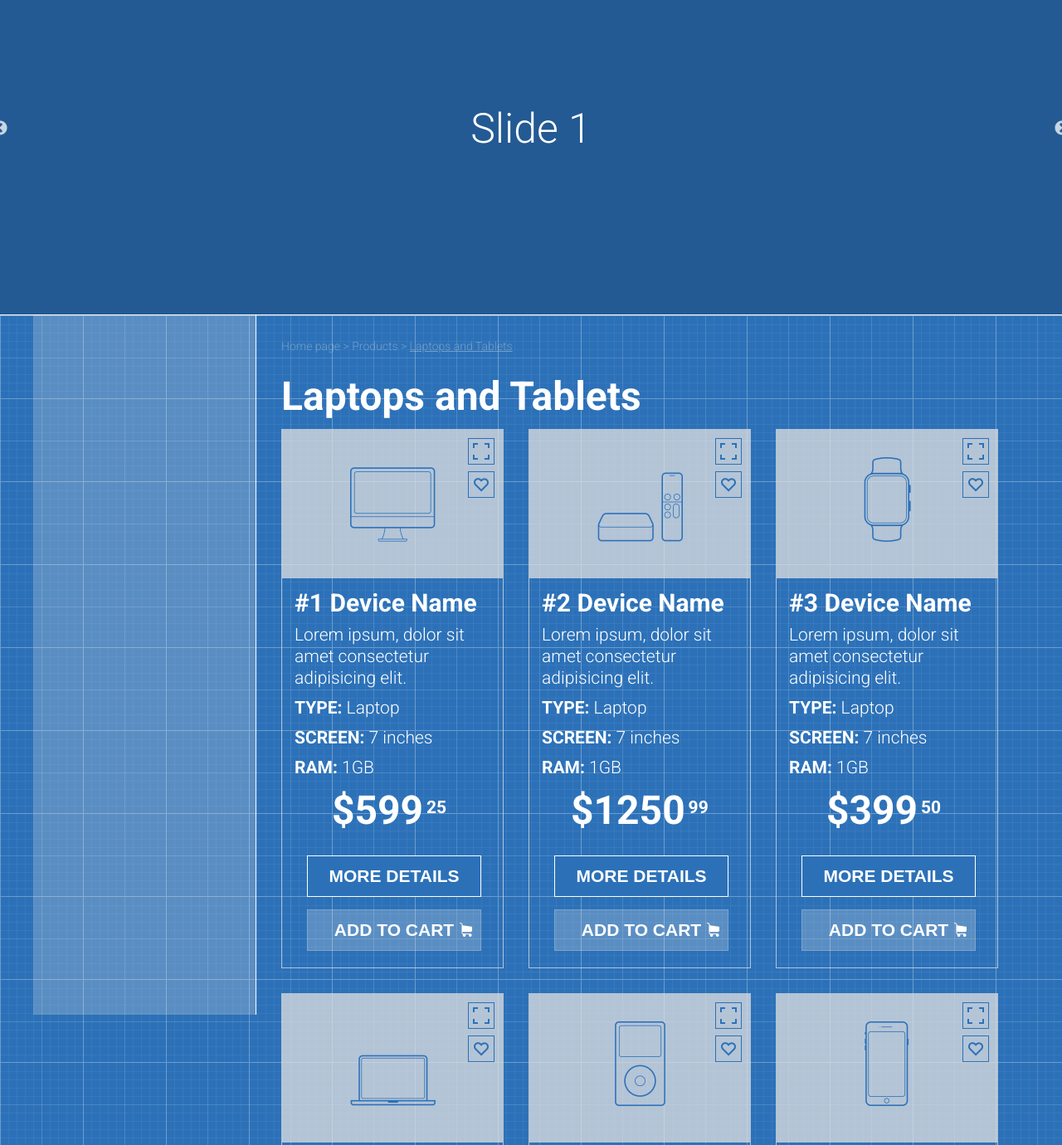
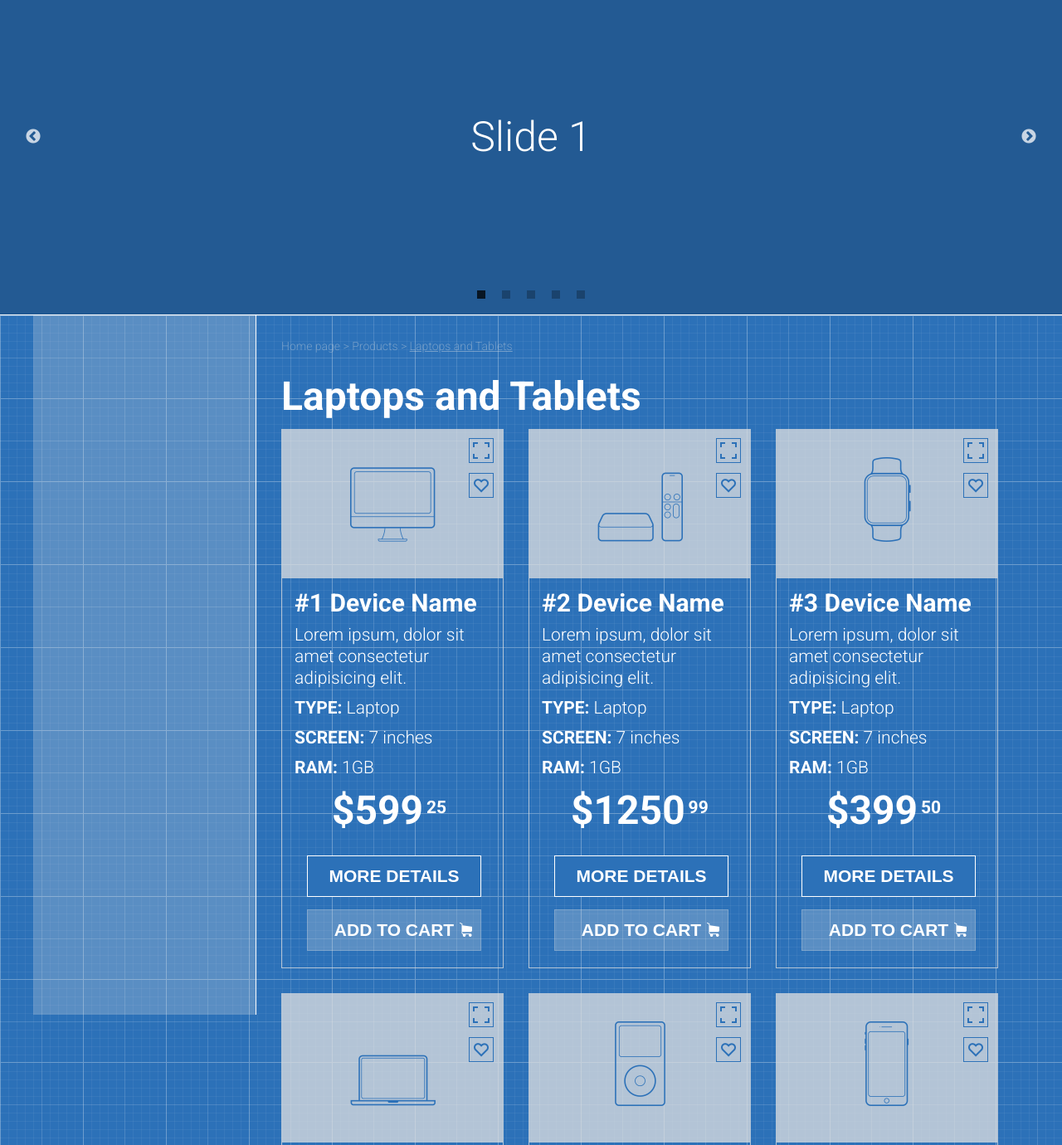
Before and after one commit to DiKey100/shop-project, a plain HTML site: page index.html in a window 1280 px wide. Shown: the part 120-1500 px from the top of the page at 83% size. Drawn offline with nearby package versions, Linux system fonts and the light colour scheme.

Commit message:
iMadeAWorkingLikeButton

```diff
--- a/app.js
+++ b/app.js
@@ -34,6 +34,19 @@ modal.addEventListener("click", function (e) {
   }
 });
 
+// heart like
+let heartBtn = document.querySelectorAll(".heart");
+heartBtn.forEach((item) =>
+  item.addEventListener("click", function () {
+    item.classList.add("heart-like");
+  })
+);
+
 // slider
-
-$(".slider-block").slick();
+$(".slider-block").slick({
+  dots: true,
+  infinite: true,
+  speed: 400,
+  slidesToShow: 1,
+  slidesToScroll: 1,
+});
--- a/index.html
+++ b/index.html
@@ -102,11 +102,13 @@
                 <p class="sublite">Laptops and Tablets</p>
                 <div class="catalog">
                     <div class="prod">
-                        <a href= "">
+                        <div class="image">
                             <img src="images/icon_17.png" alt="">
-                            <span class="full-screen"></span>
-                            <span class="heart"></span>
-                        </a>
+                            <div class="image-buttons">
+                                <div class="full-screen"></div>
+                                <div class="heart"></div>
+                            </div>
+                        </div>
                         <div class="about">
                             <p class="title">#1 Device Name</p>
                             <p class="text">Lorem ipsum, dolor sit amet consectetur adipisicing elit.</p>
@@ -124,11 +126,13 @@
                         </div>
                     </div>
                     <div class="prod">
-                        <a href= "">
+                        <div class="image">
                             <img src="images/icon_9.png" alt="">
-                            <span class="full-screen"></span>
-                            <span class="heart"></span>
-                        </a>
+                            <div class="image-buttons">
+                                <div class="full-screen"></div>
+                                <div class="heart"></div>
+                            </div>
+                        </div>
                         <div class="about">
                             <p class="title">#2 Device Name</p>
                             <p class="text">Lorem ipsum, dolor sit amet consectetur adipisicing elit.</p>
@@ -146,11 +150,13 @@
                         </div>
                     </div>
                     <div class="prod">
-                        <a href= "">
+                        <div class="image">
                             <img src="images/icon_10.png" alt="">
-                            <span class="full-screen"></span>
-                            <span class="heart"></span>
-                        </a>
+                            <div class="image-buttons">
+                                <div class="full-screen"></div>
+                                <div class="heart"></div>
+                            </div>
+                        </div>
                         <div class="about">
                             <p class="title">#3 Device Name</p>
                             <p class="text">Lorem ipsum, dolor sit amet consectetur adipisicing elit.</p>
@@ -168,11 +174,13 @@
                         </div>
                     </div>
                     <div class="prod">
-                        <a href= "">
+                        <div class="image">
                             <img src="images/icon_16.png" alt="">
-                            <span class="full-screen"></span>
-                            <span class="heart"></span>
-                        </a>
+                            <div class="image-buttons">
+                                <div class="full-screen"></div>
+                                <div class="heart"></div>
+                            </div>
+                        </div>
                         <div class="about">
                             <p class="title">#1 Device Name</p>
                             <p class="text">Lorem ipsum, dolor sit amet consectetur adipisicing elit.</p>
@@ -190,11 +198,13 @@
                         </div>
                     </div>
                     <div class="prod">
-                        <a href= "">
+                        <div class="image">
                             <img src="images/icon_14.png" alt="">
-                            <span class="full-screen"></span>
-                            <span class="heart"></span>
-                        </a>
+                            <div class="image-buttons">
+                                <div class="full-screen"></div>
+                                <div class="heart"></div>
+                            </div>
+                        </div>
                         <div class="about">
                             <p class="title">#2 Device Name</p>
                             <p class="text">Lorem ipsum, dolor sit amet consectetur adipisicing elit.</p>
@@ -212,11 +222,13 @@
                         </div>
                     </div>
                     <div class="prod">
-                        <a href= "">
+                        <div class="image">
                             <img src="images/icon_12.png" alt="">
-                            <span class="full-screen"></span>
-                            <span class="heart"></span>
-                        </a>
+                            <div class="image-buttons">
+                                <div class="full-screen"></div>
+                                <div class="heart"></div>
+                            </div>
+                        </div>
                         <div class="about">
                             <p class="title">#3 Device Name</p>
                             <p class="text">Lorem ipsum, dolor sit amet consectetur adipisicing elit.</p>
@@ -234,11 +246,13 @@
                         </div>
                     </div>
                     <div class="prod">
-                        <a href= "">
+                        <div class="image">
                             <img src="images/icon_15.png" alt="">
-                            <span class="full-screen"></span>
-                            <span class="heart"></span>
-                        </a>
+                            <div class="image-buttons">
+                                <div class="full-screen"></div>
+                                <div class="heart"></div>
+                            </div>
+                        </div>
                         <div class="about">
                             <p class="title">#1 Device Name</p>
                             <p class="text">Lorem ipsum, dolor sit amet consectetur adipisicing elit.</p>
@@ -256,11 +270,13 @@
                         </div>
                     </div>
                     <div class="prod">
-                        <a href= "">
+                        <div class="image">
                             <img src="images/icon_9.png" alt="">
-                            <span class="full-screen"></span>
-                            <span class="heart"></span>
-                        </a>
+                            <div class="image-buttons">
+                                <div class="full-screen"></div>
+                                <div class="heart"></div>
+                            </div>
+                        </div>
                         <div class="about">
                             <p class="title">#2 Device Name</p>
                             <p class="text">Lorem ipsum, dolor sit amet consectetur adipisicing elit.</p>
@@ -278,11 +294,13 @@
                         </div>
                     </div>
                     <div class="prod">
-                        <a href= "">
+                        <div class="image">
                             <img src="images/icon_10.png" alt="">
-                            <span class="full-screen"></span>
-                            <span class="heart"></span>
-                        </a>
+                            <div class="image-buttons">
+                                <div class="full-screen"></div>
+                                <div class="heart"></div>
+                            </div>
+                        </div>
                         <div class="about">
                             <p class="title">#3 Device Name</p>
                             <p class="text">Lorem ipsum, dolor sit amet consectetur adipisicing elit.</p>
--- a/style.css
+++ b/style.css
@@ -236,7 +236,7 @@ body {
     color: white;
 }
 
-.prod a {
+.prod .image {
     display: block;
     height: 179px;
     background-color: rgba(225, 225, 225, 0.75);
@@ -245,25 +245,45 @@ body {
     position: relative;
 }
 
-.full-screen::after, .heart::after{
-    content: "";
+.image-buttons {
+    width: 32px;
+    height: 72px;
+    position: absolute;
+    top: 10px;
+    right: 10px;
+    display: flex;
+    justify-content: space-between;
+    align-items: center;
+    flex-direction: column;
+}
+.full-screen, .heart{
     height: 30px;
     width: 30px;
     border: 1px #2c71b8 solid;
     background-repeat: no-repeat;
     background-position: center;
-    position: absolute;
-    right: 10px;
 }
 
-.full-screen::after {
+.full-screen {
     background-image: url(images/icon_8.png);
-    top: 10px;
 }
 
-.heart::after {
-    top: 50px;
+.heart {
     background-image: url(images/icon_5.png);
+}
+.heart:hover {
+    background-color: #2c71b8;
+    background-image: url(images/icon_7.png);
+    cursor: pointer;
+}
+.heart-like {
+    background-repeat: no-repeat;
+    background-position: center;
+    background-image: url(images/icon_18.png);
+    background-color: #2c71b8;
+    height: 30px;
+    width: 30px;
+    border: 1px #2c71b8 solid;
 }
 
 .about {
@@ -391,9 +411,32 @@ body {
     display: none;
 }
 
+.swipe {
+    display: flex;
+    justify-content: center;
+    align-items: center;
+}
+.swipe-container {
+    width: 1200px;
+}
 .slider-block > div {
     font-size: 50px;
     text-align: center;
     color: white;
     padding: 150px 0;
 }
+.slick-slide-button {
+    width: 10px;
+    height: 10px;
+    display: block;
+    background-color: black;
+}
+.slider-block ul li button::before {
+    content: "";
+    background-image: url(images/square-for-button.png);
+    background-size: 10px 10px;
+    width: 10px;
+    height: 10px;
+    top: 5px;
+    left: 5px;
+}
```
Also changed, not shown: images/icon_18.png (added), images/square-for-button.png (added).
